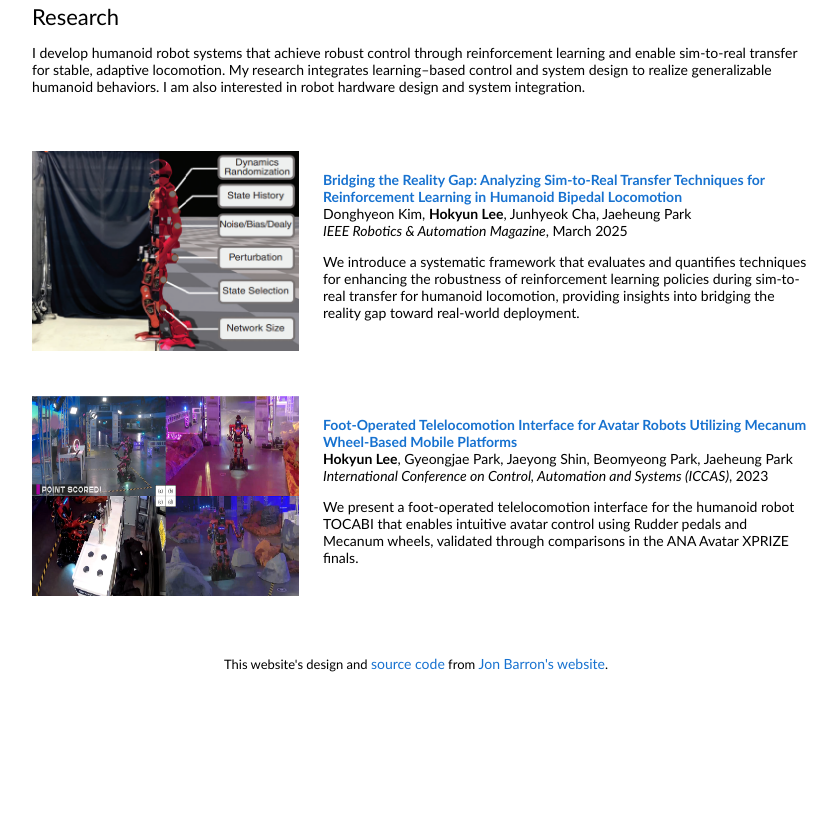
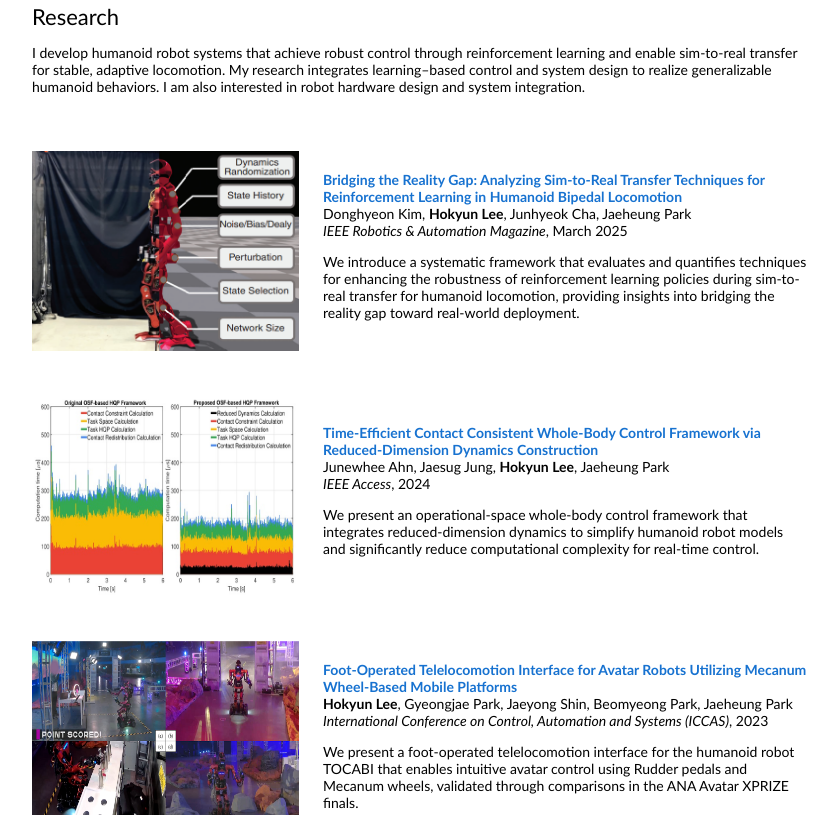
Before and after one commit to Hokyun-Lee/Hokyun-Lee, a plain HTML site: page index.html in a window 1280 px wide. Shown: the part 461-1276 px from the top of the page, without its empty margins (224-1061 px from the left). Before the commit the page ends 1154 px from the top, so only its background shows below. Drawn offline with Linux system fonts and the light colour scheme.

Commit message:
Update index.html

```diff
--- a/index.html
+++ b/index.html
@@ -126,6 +126,22 @@
 		<br>
 		<em>IEEE Robotics & Automation Magazine</em>, March 2025
 		<p>We introduce a systematic framework that evaluates and quantifies techniques for enhancing the robustness of reinforcement learning policies during sim-to-real transfer for humanoid locomotion, providing insights into bridging the reality gap toward real-world deployment.</p>
+	  </td>
+	</tr>
+
+	<tr>
+	  <td style="padding:16px;width:30%;vertical-align:middle">
+		<img src="images/time-efficient.jpg" alt="blind-date" width="267" height="200">
+	  </td>
+	  <td style="padding:8px;width:70%;vertical-align:middle">
+		<a href="https://ieeexplore.ieee.org/abstract/document/10816424">
+		  <span class="papertitle">Time-Efficient Contact Consistent Whole-Body Control Framework via Reduced-Dimension Dynamics Construction</span>
+		</a>
+		<br>
+		Junewhee Ahn, Jaesug Jung, <strong>Hokyun Lee</strong>, Jaeheung Park</a>
+		<br>
+		<em>IEEE Access</em>, 2024
+		<p>We present an operational-space whole-body control framework that integrates reduced-dimension dynamics to simplify humanoid robot models and significantly reduce computational complexity for real-time control.</p>
 	  </td>
 	</tr>
 
```
